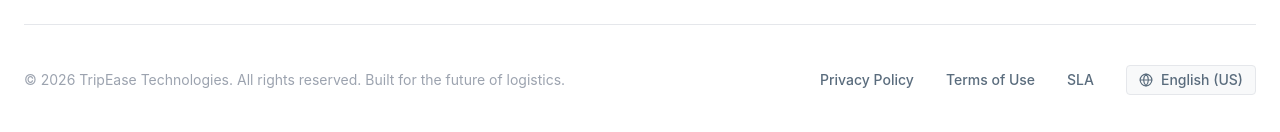
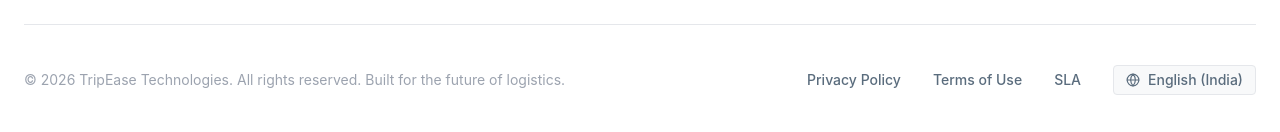
Before and after one commit to Var6/CSCBilling, a Next.js app: page / in a window 1280 px wide. Shown: the part 3834-3966 px from the top of the page. Built offline with nearby package versions, Linux system fonts and the light colour scheme.

Commit message:
mac commit

```diff
--- a/app/layout.tsx
+++ b/app/layout.tsx
@@ -14,7 +14,7 @@ const geistMono = Geist_Mono({
 
 export const metadata: Metadata = {
   title: "TripEase",
-  description: "TripEase App",
+  description: "Rishabh App",
 };
 
 export default function RootLayout({
--- a/components/ui/footer.tsx
+++ b/components/ui/footer.tsx
@@ -122,7 +122,7 @@ const Footer = () => {
             <a href="#" className="hover:text-[#2563EB]">SLA</a>
             <div className="flex items-center gap-2 px-3 py-1 bg-[#F8F9FA] rounded border border-[#E5E7EB] cursor-pointer">
               <Globe size={14} />
-              <span>English (US)</span>
+              <span>English (India)</span>
             </div>
           </div>
         </div>
```
